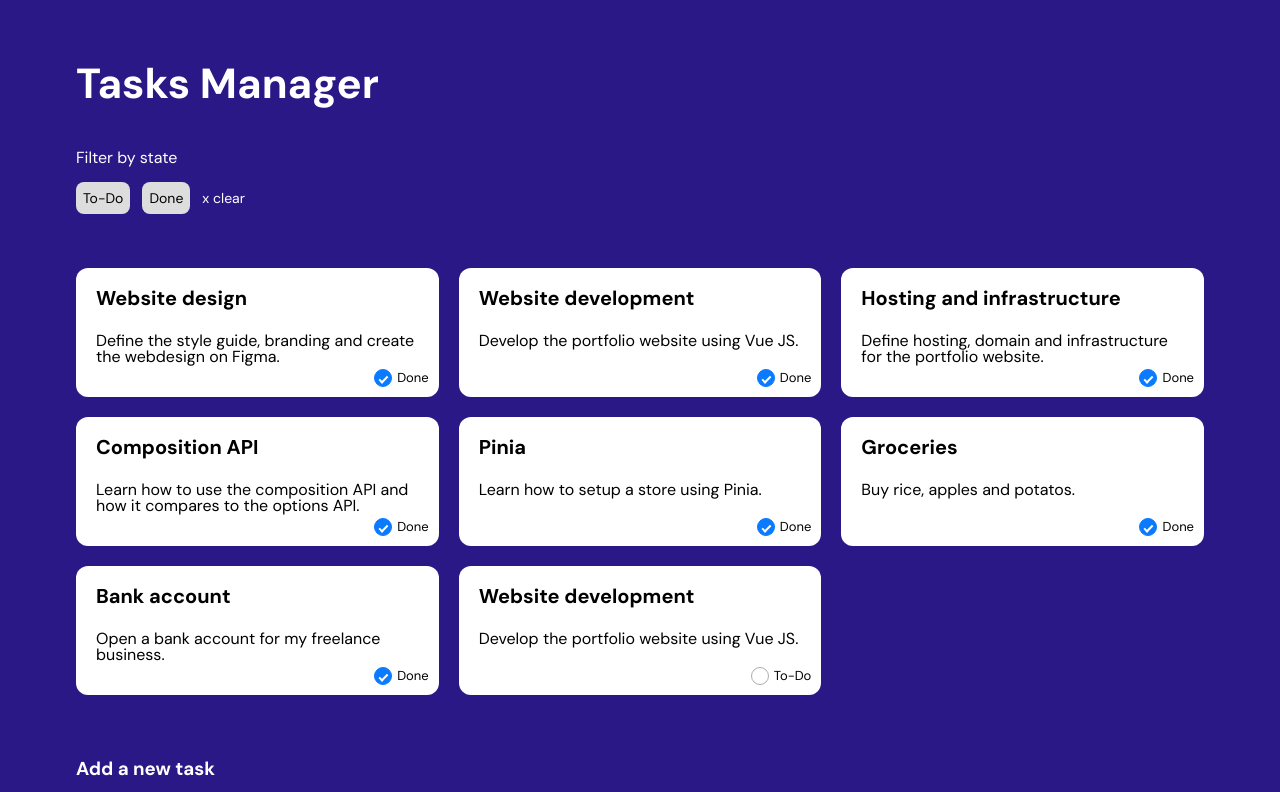
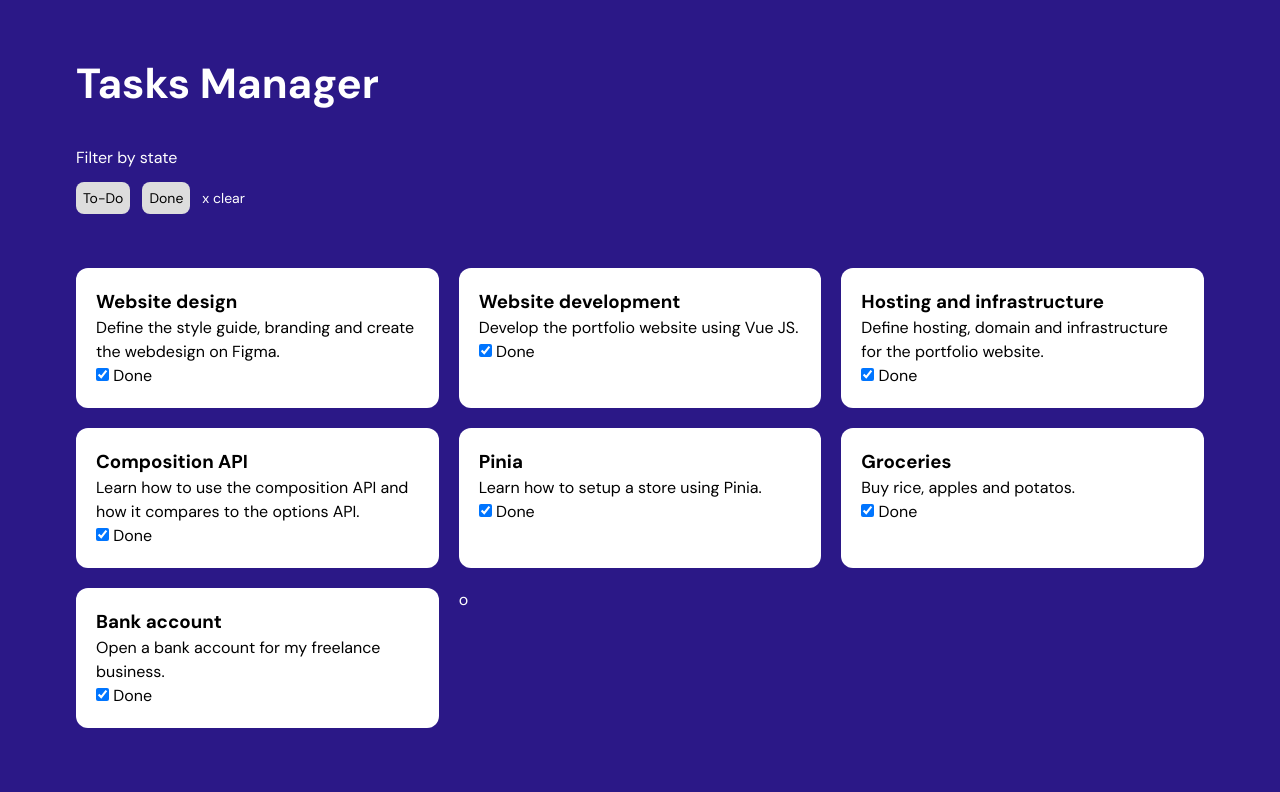
Before and after one commit to Karim-Mahgoub/Task-Manager, a Vue app: page / in a window 1280 px wide. Shown: the top 792 px of the page. Built offline with nearby package versions, Linux system fonts and the light colour scheme.

Commit message:
Render tasks in components

```diff
--- a/src/App.vue
+++ b/src/App.vue
@@ -1,5 +1,6 @@
 <script setup>
 import { reactive } from "vue";
+import Task from "./components/Task.vue";
 
 const appName = "Tasks Manager";
 
@@ -76,27 +77,7 @@ function addTask() {
     </div>
 
     <div class="tasks">
-      <div v-for="(task, index) in tasks" class="task">
-        <h3>
-          {{ task.name }}
-        </h3>
-        <p>
-          {{ task.description }}
-        </p>
-        <div class="task-check">
-          <input type="checkbox" checked="task.complated" />
-          <label> Done </label>
-        </div>
-      </div>
-
-      <div class="task">
-        <h3>Website development</h3>
-        <p>Develop the portfolio website using Vue JS.</p>
-        <div class="task-check">
-          <input type="checkbox" />
-          <label> To-Do </label>
-        </div>
-      </div>
+      <Task v-for="(task, index) in tasks" :task="task" :key="index" /> o
     </div>
 
     <div class="add-task">
--- /dev/null
+++ b/src/components/Task.vue
@@ -0,0 +1,20 @@
+<script setup>
+const props = defineProps(["task"]);
+</script>
+
+<template>
+  <div class="task">
+    <h3>
+      {{ task.name }}
+    </h3>
+    <p>
+      {{ task.description }}
+    </p>
+    <div class="task-check">
+      <input type="checkbox" checked="task.complated" />
+      <label> Done </label>
+    </div>
+  </div>
+</template>
+
+<style></style>
```
